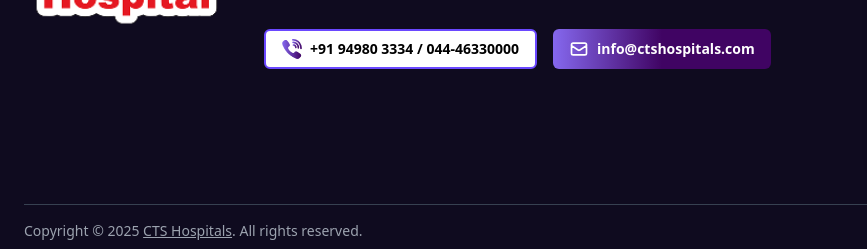
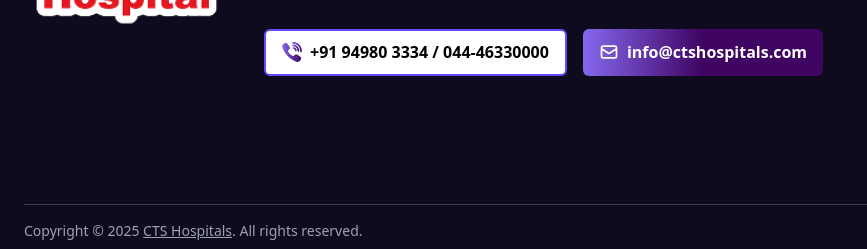
Before and after one commit to amulxc/CTS-Landing-Page, a plain HTML site: page index.html in a window 1280 px wide. Shown: the part 6347-6596 px from the top of the page, 0-867 px from the left. Drawn offline with nearby package versions, Linux system fonts and the light colour scheme.

Commit message:
Refactor index.html and styles.css to update text styling for contact information; introduced new class 'text-sm1' for improved font size and line height.

```diff
--- a/asstes/css/styles.css
+++ b/asstes/css/styles.css
@@ -1081,3 +1081,8 @@ nav#main-nav {
 .email-contact{
   background-image: linear-gradient(90deg,rgba(133, 104, 238, 1) 0%, rgba(64, 4, 99, 1) 50%);
 }
+
+.text-sm1{
+  font-size: 16px !important;
+  line-height: 27px;
+}
--- a/index.html
+++ b/index.html
@@ -546,7 +546,7 @@
           <!-- Phone Contact -->
           <div class="phone-contact flex items-center gap-2 bg-white text-black rounded-md px-4 py-2">
             <img src="asstes/image/phone-icon.png" alt="Phone Icon" class="w-5 h-5" />
-            <span class="text-sm font-semibold">+91 94980 3334 / 044-46330000</span>
+            <span class="text-sm1 font-semibold">+91 94980 3334 / 044-46330000</span>
           </div>
 
           <!-- Email Contact -->
@@ -556,7 +556,7 @@
               <path stroke-linecap="round" stroke-linejoin="round" stroke-width="2"
                 d="M3 8l7.89 5.26a2 2 0 002.22 0L21 8M5 19h14a2 2 0 002-2V7a2 2 0 00-2-2H5a2 2 0 00-2 2v10a2 2 0 002 2z" />
             </svg>
-            <span class="text-sm font-semibold">info@ctshospitals.com</span>
+            <span class="text-sm1 font-semibold">info@ctshospitals.com</span>
           </div>
         </div>
       </div>
```
